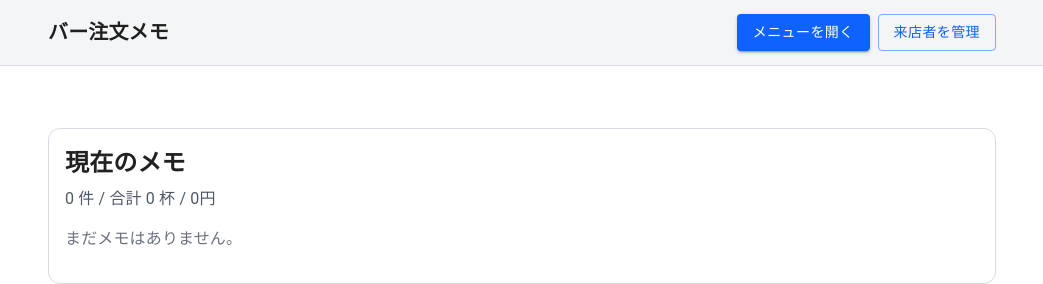
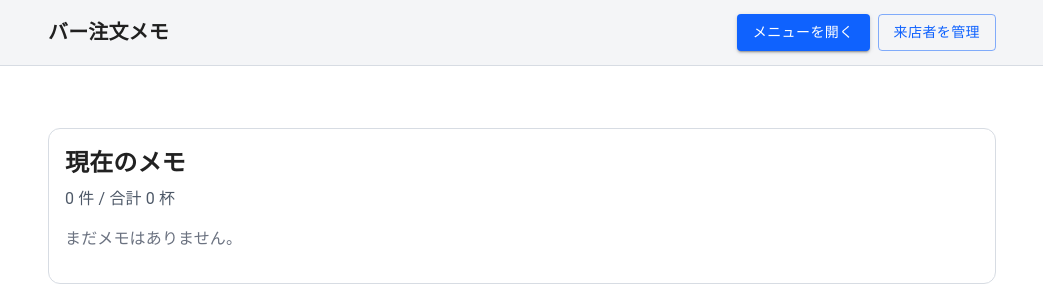
Before and after one commit to ytkg/orders, a React (Vite) app: page / in a window 1280 px wide. Shown: the top 284 px of the page, without its empty margins (118-1161 px from the left). Built offline with nearby package versions, Linux system fonts and the light colour scheme.

Commit message:
refactor: remove price and time display from memo and confirmed views

```diff
--- a/src/App.tsx
+++ b/src/App.tsx
@@ -49,17 +49,8 @@ function App() {
     () => orders.reduce((sum, order) => sum + order.quantity, 0),
     [orders]
   );
-  const totalAmount = useMemo(
-    () => orders.reduce((sum, order) => sum + order.quantity * order.price, 0),
-    [orders]
-  );
   const confirmedTotalDrinks = useMemo(
     () => confirmedOrders.reduce((sum, order) => sum + order.quantity, 0),
-    [confirmedOrders]
-  );
-  const confirmedTotalAmount = useMemo(
-    () =>
-      confirmedOrders.reduce((sum, order) => sum + order.quantity * order.price, 0),
     [confirmedOrders]
   );
 
@@ -252,9 +243,7 @@ function App() {
       <main className="page">
       <section className="panel">
         <h2>現在のメモ</h2>
-        <p className="subtitle">
-          {orders.length} 件 / 合計 {totalDrinks} 杯 / {totalAmount}円
-        </p>
+        <p className="subtitle">{orders.length} 件 / 合計 {totalDrinks} 杯</p>
 
         {orders.length === 0 ? (
           <p className="empty">まだメモはありません。</p>
@@ -265,14 +254,9 @@ function App() {
                 <div className="order-main">
                   <div className="order-head">
                     <strong>{order.drink}</strong>
-                    <span className="order-sum">
-                      {order.quantity * order.price}円
-                    </span>
                   </div>
                   <p className="order-meta">
-                    {order.quantity}杯 x {order.price}円 /{" "}
-                    {order.customer || "注文者未入力"} /{" "}
-                    {order.createdAt.toLocaleTimeString()}
+                    {order.quantity}杯 / {order.customer || "注文者未入力"}
                   </p>
                   <div className="order-controls">
                     <div className="stepper" role="group" aria-label="個数ステッパー">
@@ -477,8 +461,7 @@ function App() {
               </Button>
             </div>
             <p className="subtitle">
-              {confirmedOrders.length} 件 / 合計 {confirmedTotalDrinks} 杯 /{" "}
-              {confirmedTotalAmount}円
+              {confirmedOrders.length} 件 / 合計 {confirmedTotalDrinks} 杯
             </p>
             {confirmedOrders.length === 0 ? (
               <p className="empty">確定済みオーダーはありません。</p>
@@ -490,10 +473,6 @@ function App() {
                     <p>
                       {order.quantity}杯 / {order.customer || "注文者未入力"}
                     </p>
-                    <small>
-                      {order.quantity * order.price}円 / 確定{" "}
-                      {order.confirmedAt.toLocaleTimeString()}
-                    </small>
                   </li>
                 ))}
               </ul>
```
